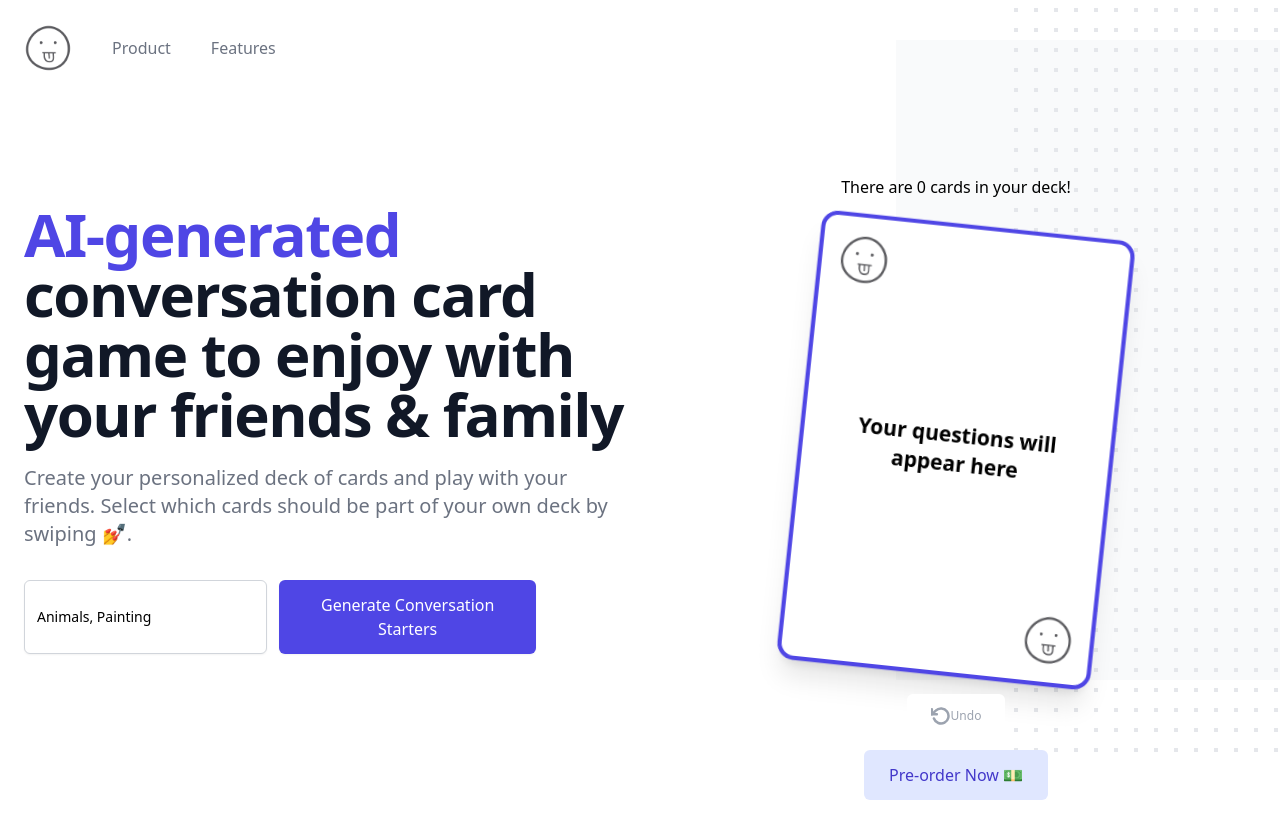
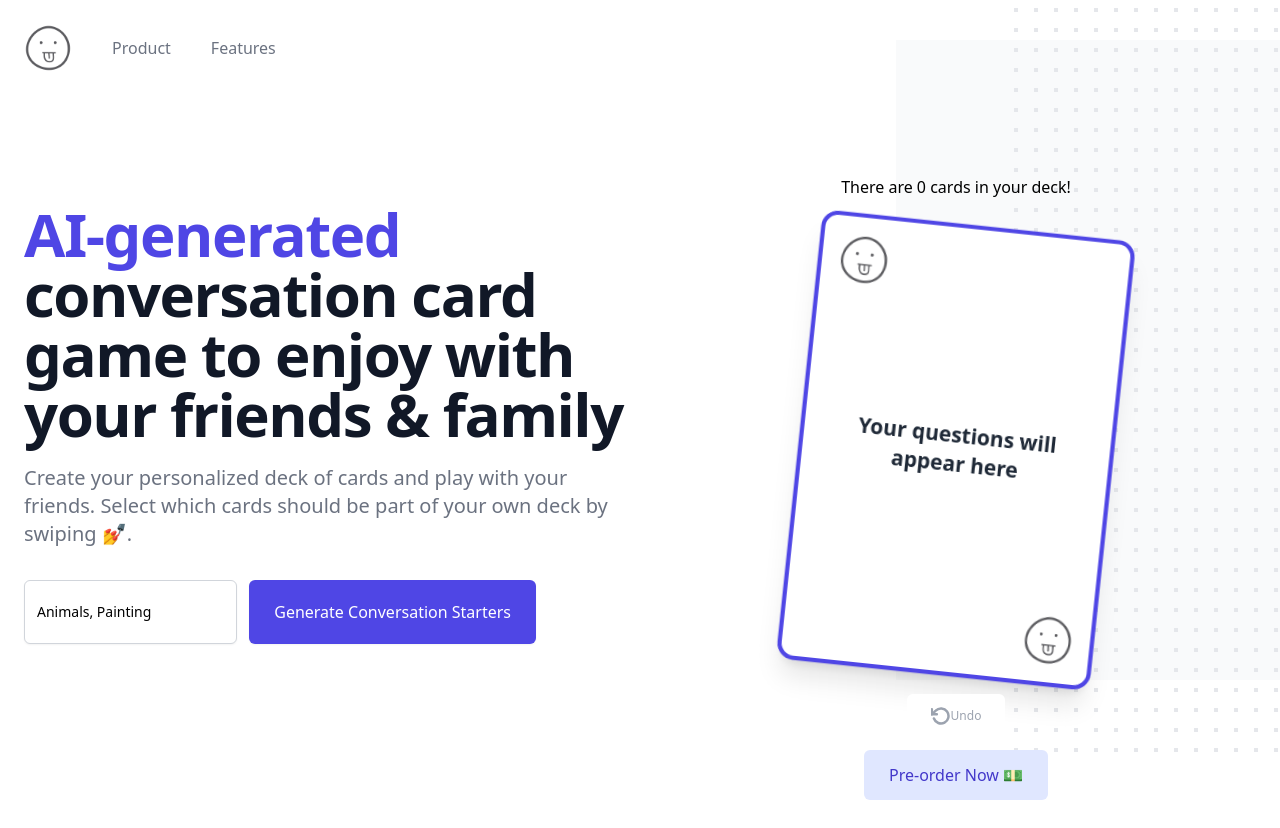
Before and after one commit to different-ai/card-game, a Next.js app: page /new in a window 1280 px wide. Built offline with nearby package versions, Linux system fonts and the light colour scheme.

Commit message:
feat: fix card rotation ux

```diff
--- a/components/Card.tsx
+++ b/components/Card.tsx
@@ -117,7 +117,7 @@ const Card: React.FC<CardProps> = ({
 };
 
 const Title: React.FC<{ title: string }> = ({ title }) => {
-  return <span className="text-xl font-bold text-center">{title}</span>;
+  return <span className="text-xl font-bold text-center text-gray-800">{title}</span>;
 };
 
 export default Card;
--- a/components/QuestionGenerator.js
+++ b/components/QuestionGenerator.js
@@ -67,7 +67,7 @@ export const QuestionGenerator = ({ children }) => {
             />
             <PrimaryButton
               type="submit"
-              className="disabled:opacity-75 min-h-full"
+              className="disabled:opacity-75 min-h-full w-full sm:min-w-max"
               disabled={isSubmitting}
             >
               {isSubmitting && (
--- a/store.js
+++ b/store.js
@@ -8,8 +8,8 @@ export const useQuestionStore = create((set) => ({
     set((state) => ({ questions: [...state.questions, question] })),
   rotateQuestions: () => {
     set((state) => {
-      const [first, ...rest] = state.questions;
-      return { questions: [...rest, first] };
+      const last = state.questions.pop();
+      return { questions: [last, ...state.questions] };
     });
   },
   removeQuestion: (questionId) =>
```
